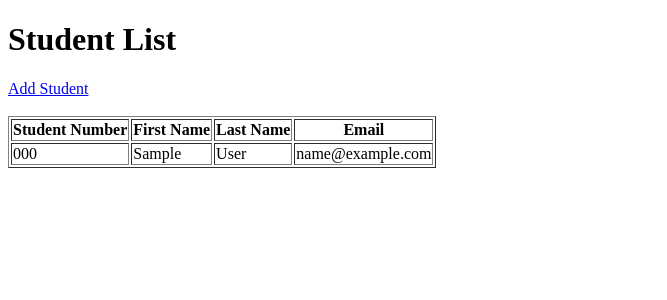
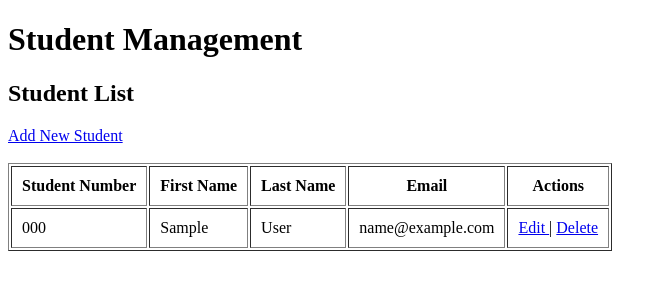
Before and after one commit to haticeacar1/StudentOutcomeSystem, a Django app: page /students/ in a window 1280 px wide. Shown: the top 300 px of the page, without its empty margins (0-667 px from the left). Run offline with Django 5.2, Linux system fonts and the light colour scheme; tables that the repository leaves empty hold one stand-in row (values such as "Sample post").

Commit message:
Add student edit and delete features

```diff
--- a/students/templates/students/student_list.html
+++ b/students/templates/students/student_list.html
@@ -1,31 +1,63 @@
+
 <!DOCTYPE html>
-<html>
+<html lang="en">
 <head>
-    <title>Student List</title>
+    <meta charset="UTF-8">
+    <title>Student Management</title>
 </head>
 <body>
-    <h1>Student List</h1>
 
-    <a href="{% url 'student_create' %}">Add Student</a>
+    <h1>Student Management</h1>
+
+    <h2>Student List</h2>
+
+    <a href="{% url 'student_create' %}">
+        Add New Student
+    </a>
 
     <br><br>
 
-    <table border="1">
+    <table border="1" cellpadding="10">
+        <thead>
             <tr>
                 <th>Student Number</th>
                 <th>First Name</th>
                 <th>Last Name</th>
                 <th>Email</th>
+                <th>Actions</th>
             </tr>
+        </thead>
 
+        <tbody>
             {% for student in students %}
             <tr>
                 <td>{{ student.student_number }}</td>
                 <td>{{ student.first_name }}</td>
                 <td>{{ student.last_name }}</td>
                 <td>{{ student.email }}</td>
+
+                <td>
+                    <a href="{% url 'student_edit' student.pk %}">
+                        Edit
+                    </a>
+
+                    |
+
+                    <a href="{% url 'student_delete' student.pk %}">
+                        Delete
+                    </a>
+                </td>
+            </tr>
+
+            {% empty %}
+            <tr>
+                <td colspan="5">
+                    No students found.
+                </td>
             </tr>
             {% endfor %}
+        </tbody>
     </table>
+
 </body>
 </html>
--- a/students/urls.py
+++ b/students/urls.py
@@ -1,7 +1,10 @@
+
 from django.urls import path
 from . import views
 
 urlpatterns = [
     path('', views.student_list, name='student_list'),
     path('add/', views.student_create, name='student_create'),
+    path('<int:pk>/edit/', views.student_edit, name='student_edit'),
+    path('<int:pk>/delete/', views.student_delete, name='student_delete'),
 ]
--- a/students/views.py
+++ b/students/views.py
@@ -21,3 +21,32 @@ def student_create(request):
     return render(request, 'students/student_form.html', {
         'form': form
     })
+
+from django.shortcuts import get_object_or_404
+
+def student_edit(request, pk):
+    student = get_object_or_404(Student, pk=pk)
+
+    if request.method == 'POST':
+        form = StudentForm(request.POST, instance=student)
+        if form.is_valid():
+            form.save()
+            return redirect('student_list')
+    else:
+        form = StudentForm(instance=student)
+
+    return render(request, 'students/student_form.html', {
+        'form': form
+    })
+
+
+def student_delete(request, pk):
+    student = get_object_or_404(Student, pk=pk)
+
+    if request.method == 'POST':
+        student.delete()
+        return redirect('student_list')
+
+    return render(request, 'students/student_confirm_delete.html', {
+        'student': student
+    })
```
Also changed, not shown: students/templates/students/student_confirm_delete.html (added, +32 -0 lines). Lines whose indentation alone changed are shown as unchanged.
